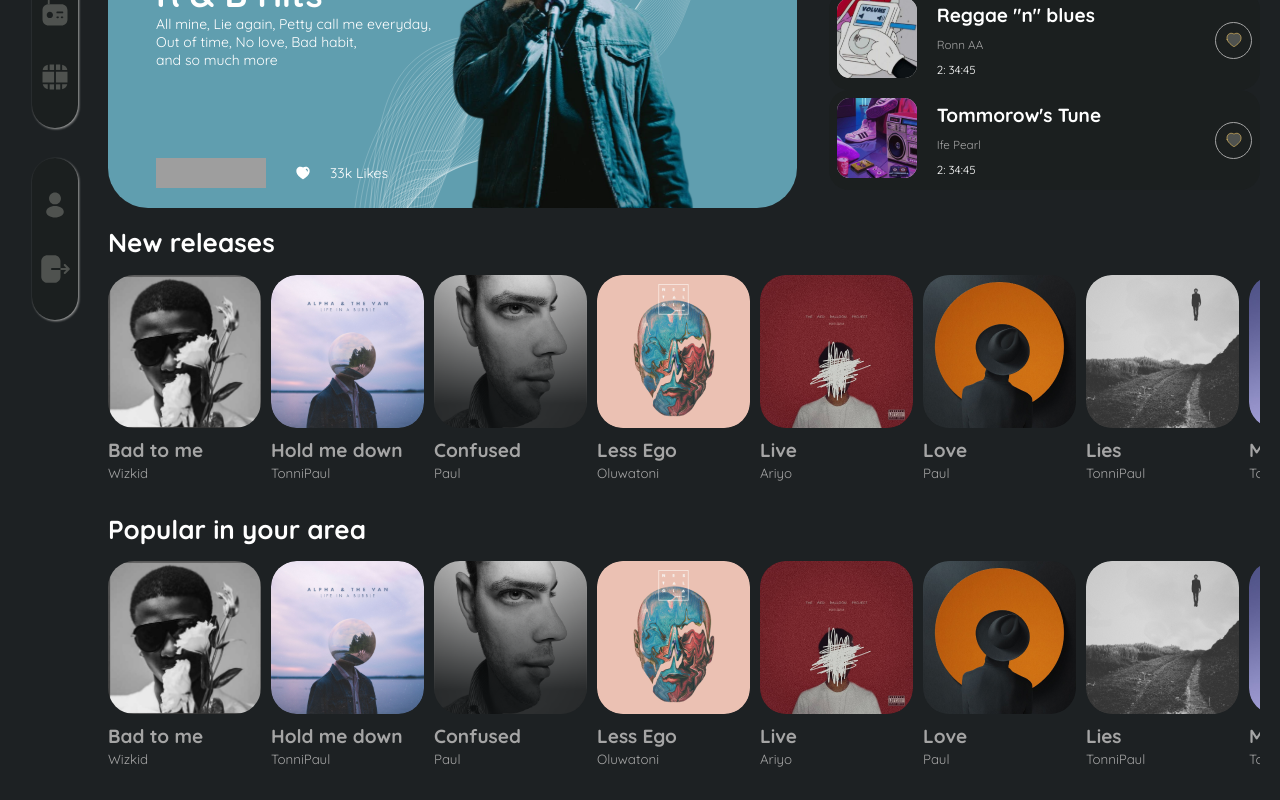
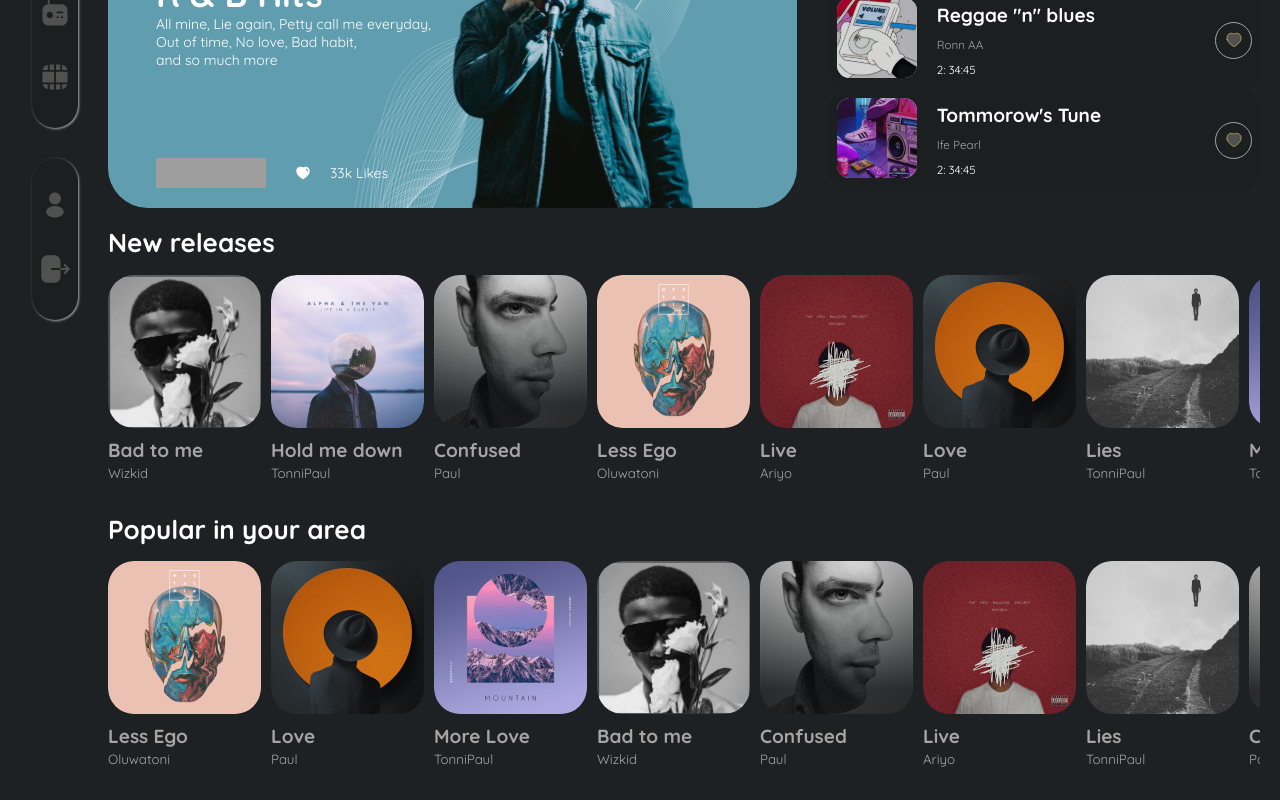
Before and after one commit to TonniPaul/musica, a React (Vite) app: page /home in a window 1280 px wide. Shown: the part 278-1078 px from the top of the page. Built offline with nearby package versions, Linux system fonts and the light colour scheme; grey boxes are pictures that could not be loaded.

Commit message:
ReShuffled data object  files

```diff
--- a/src/components/newRealease/NewRealease.jsx
+++ b/src/components/newRealease/NewRealease.jsx
@@ -7,7 +7,7 @@ const NewRealease = () => {
     <div className='margin'>
       <h2 className="head-top">New releases</h2>
       <div className="scroll-flex">
-        {songs.map((items) => {
+        {songs.new.map((items) => {
           return (
             <MusicCard
               key={items.id}
--- a/src/components/newRealease/TopChoice.jsx
+++ b/src/components/newRealease/TopChoice.jsx
@@ -6,7 +6,7 @@ const TopChoice = () => {
     <div className='margin'>
       <h2 className="head-top">Popular in your area</h2>
       <div className="scroll-flex">
-        {songs.map((items) => {
+        {songs.popular.map((items) => {
           return (
             <MusicCard
               key={items.id}
--- a/src/objectFiles/songData.js
+++ b/src/objectFiles/songData.js
@@ -1,6 +1,7 @@
 import { v4 as uuid } from 'uuid';
 
-export  const songs = [
+export  const songs = {
+   new:[
    {
       id : uuid(),
       albumart : './assets/badtome.jpeg',
@@ -103,6 +104,124 @@ export  const songs = [
       titlle : 'Blessed',
       artist : 'TonniPaul'
    },
+],
+   popular: [
 
+      {
+         id : uuid(),
+         albumart : './assets/img4.png',
+         titlle : 'Less Ego',
+         artist : 'Oluwatoni'
+      },
+      {
+         id : uuid(),
+         albumart : './assets/img5.png',
+         titlle : 'Love',
+         artist : 'Paul'
+      },
+      {
+         id : uuid(),
+         albumart : './assets/img7.png',
+         titlle : 'More Love',
+         artist : 'TonniPaul'
+      },
+      {
+         id : uuid(),
+         albumart : './assets/badtome.jpeg',
+         titlle : 'Bad to me',
+         artist : 'Wizkid'
+      },
+      {
+         id : uuid(),
+         albumart : './assets/img1.png',
+         titlle : 'Confused',
+         artist : 'Paul'
+      },
+      {
+         id : uuid(),
+         albumart : './assets/img3.png',
+         titlle : 'Live',
+         artist : 'Ariyo'
+      },
 
-]
+      {
+         id : uuid(),
+         albumart : './assets/img6.png',
+         titlle : 'Lies',
+         artist : 'TonniPaul'
+      },
+      {
+         id : uuid(),
+         albumart : './assets/img1.png',
+         titlle : 'Confused',
+         artist : 'Paul'
+      },
+
+      {
+         id : uuid(),
+         albumart : './assets/img7.png',
+         titlle : 'More Love',
+         artist : 'TonniPaul'
+      },
+      {
+         id : uuid(),
+         albumart : './assets/badtome.jpeg',
+         titlle : 'You got me',
+         artist : 'TonniPaul'
+      },
+      {
+         id : uuid(),
+         albumart : './assets/image1.svg',
+         titlle : 'Hold me down',
+         artist : 'TonniPaul'
+      },
+      {
+         id : uuid(),
+         albumart : './assets/image1.svg',
+         titlle : 'Hold me down',
+         artist : 'TonniPaul'
+      },
+      {
+         id : uuid(),
+         albumart : './assets/img6.png',
+         titlle : 'Hold me ',
+         artist : 'TonniPaul'
+      },
+      {
+         id : uuid(),
+         albumart : './assets/img1.png',
+         titlle : 'Coded things',
+         artist : 'TonniPaul'
+      },
+      {
+         id : uuid(),
+         albumart : './assets/img4.png',
+         titlle : 'Who needs Love',
+         artist : 'Wizkid'
+      },      {
+         id : uuid(),
+         albumart : './assets/img7.png',
+         titlle : 'Blessed',
+         artist : 'TonniPaul'
+      },
+      {
+         id : uuid(),
+         albumart : './assets/img3.png',
+         titlle : 'Trying',
+         artist : 'TonniPaul'
+      },
+      {
+         id : uuid(),
+         albumart : './assets/img6.png',
+         titlle : 'I need help',
+         artist : 'TonniPaul'
+      },
+      {
+         id : uuid(),
+         albumart : './assets/img5.png',
+         titlle : 'Try me',
+         artist : 'TonniPaul'
+      },
+
+   ]
+}
```
